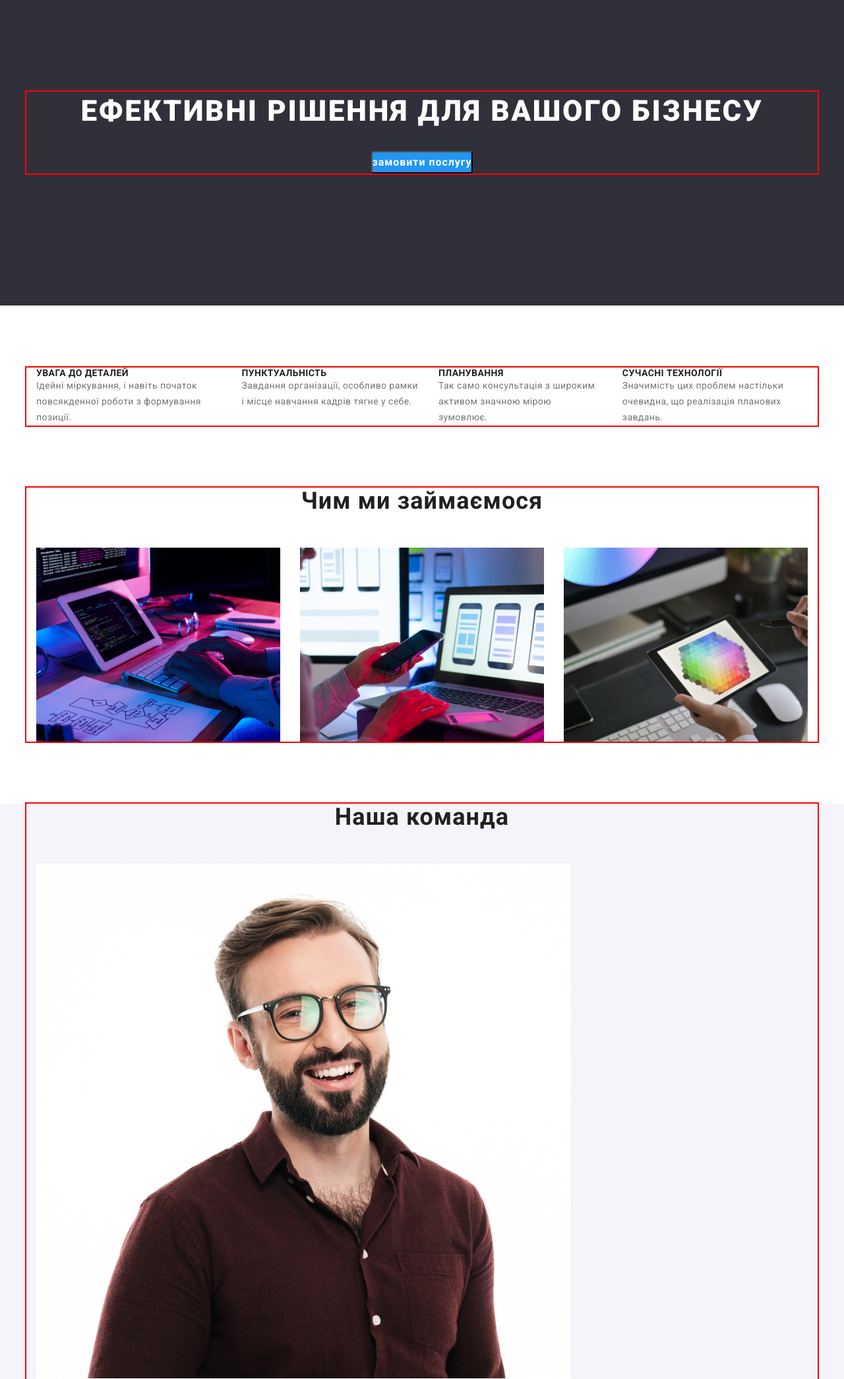
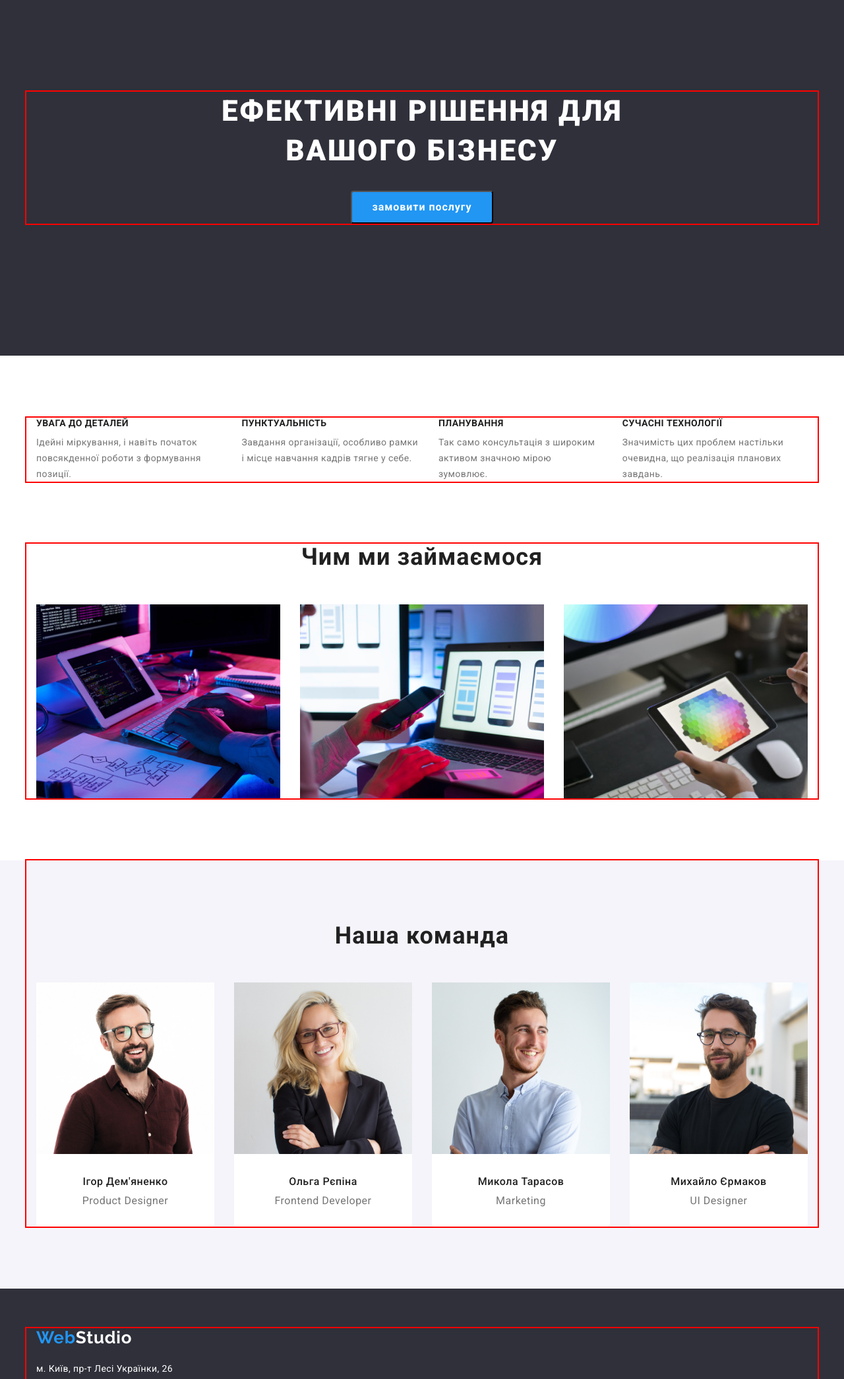
Before and after one commit to botik3425/WebStudio, a plain HTML site: page index.html in a window 1280 px wide. Shown: the part 140-2230 px from the top of the page at 66% size. Drawn offline with nearby package versions, Linux system fonts and the light colour scheme.

Commit message:
rusike nemovlia

```diff
--- a/style/style.css
+++ b/style/style.css
@@ -2,6 +2,8 @@
 .hero-container {
     justify-content: center;
     row-gap: 30px;
+  flex-direction: column;
+  align-items: center;
 }
 .heroindex-whiteslog {
   color: var(--for-true-white-parts);
@@ -10,6 +12,8 @@
   text-transform: uppercase;
   line-height: 1.36;
   letter-spacing: 0.06em;
+  max-width: 696px;
+  text-align: center;
 }
 
 .heroindex-button {
@@ -21,8 +25,13 @@
   letter-spacing: 0.06em;
   cursor: pointer;
   border-radius: 4px;
+  width: 216px;
+  height: 50px;
 }
-
+.heroindex-button:active, .heroindex-button:focus{
+  outline: none;
+  border: none;
+}
 .heroindex {
   background-color: var(--for-black-parts);
   padding-top: 200px;
@@ -30,7 +39,6 @@
 }
 /*index Pluses */
 .pluses-container{
-
     justify-content: space-between;
 }
 .pluses {
@@ -49,11 +57,13 @@
   font-weight: 700;
   text-transform: uppercase;
   letter-spacing: 0.03em;
+  margin-bottom: 10px;
 }
 .pluses-list{
     display: flex;
     column-gap: 30px;
 }
+
 /*index WWD(what we do) */
 .wwd-container{
     justify-content: center;
@@ -89,6 +99,7 @@
   font-weight: 700;
   letter-spacing: 0.03em;
   text-align: center;
+  margin-top: 94px;
 }
 
 .ourteam-name {
@@ -96,6 +107,9 @@
   font-size: 16px;
   font-weight: 500;
   letter-spacing: 0.03em;
+  text-align: center;
+  margin-top: 30px;
+  margin-bottom: 10px;
 }
 
 .ourteam-text {
@@ -103,6 +117,8 @@
   font-size: 16px;
   font-weight: 400;
   letter-spacing: 0.03em;
+  text-align: center;
+  margin-bottom: 30px;
 }
 .ourteam-list{
     display: flex;
@@ -113,3 +129,7 @@
     background-color: var(--for-true-white-parts);
     border-radius: 4px;
 }
+.ourteam-photo{
+  width: 270px;
+  height: 260px;
+}
```
